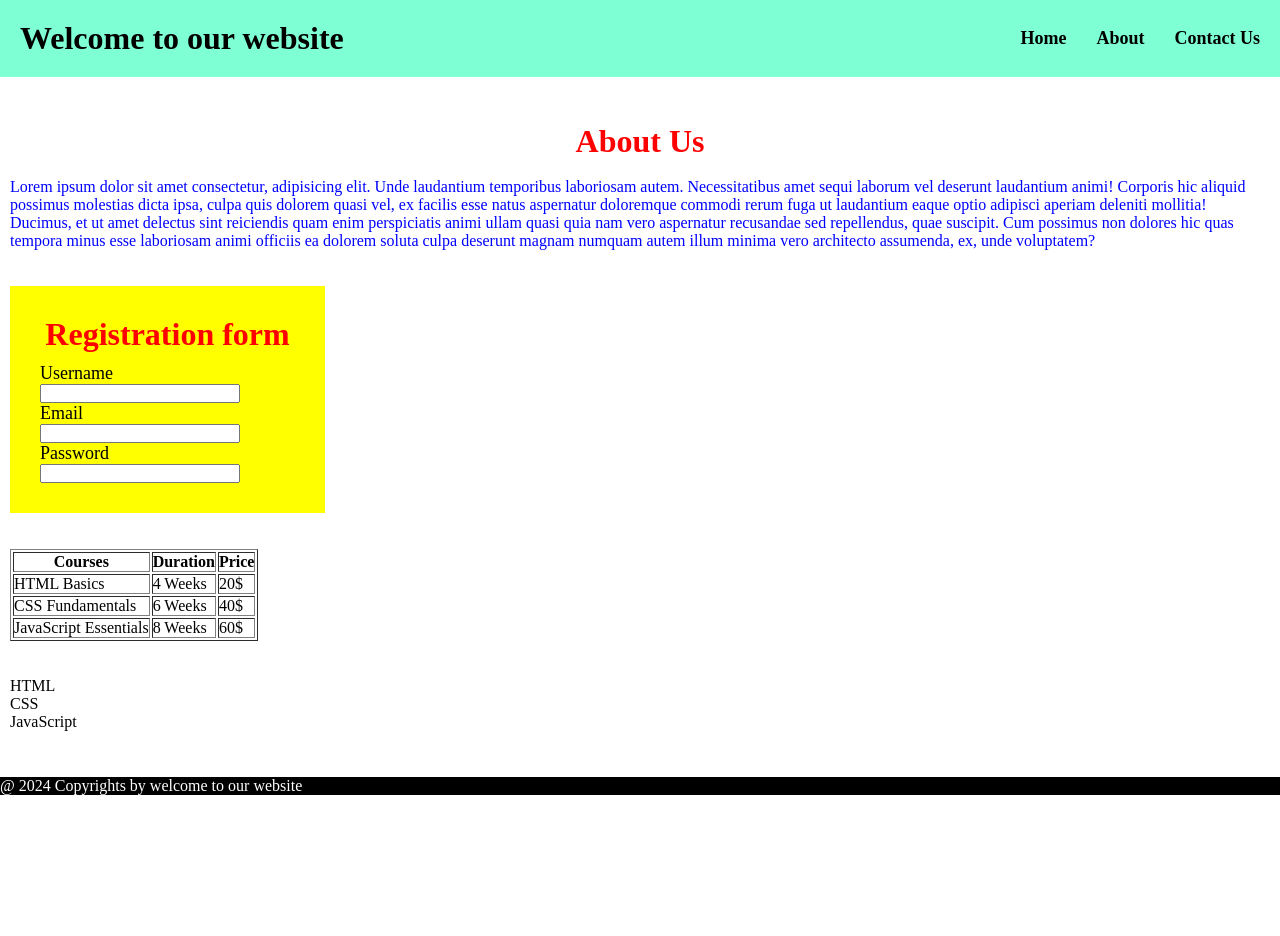
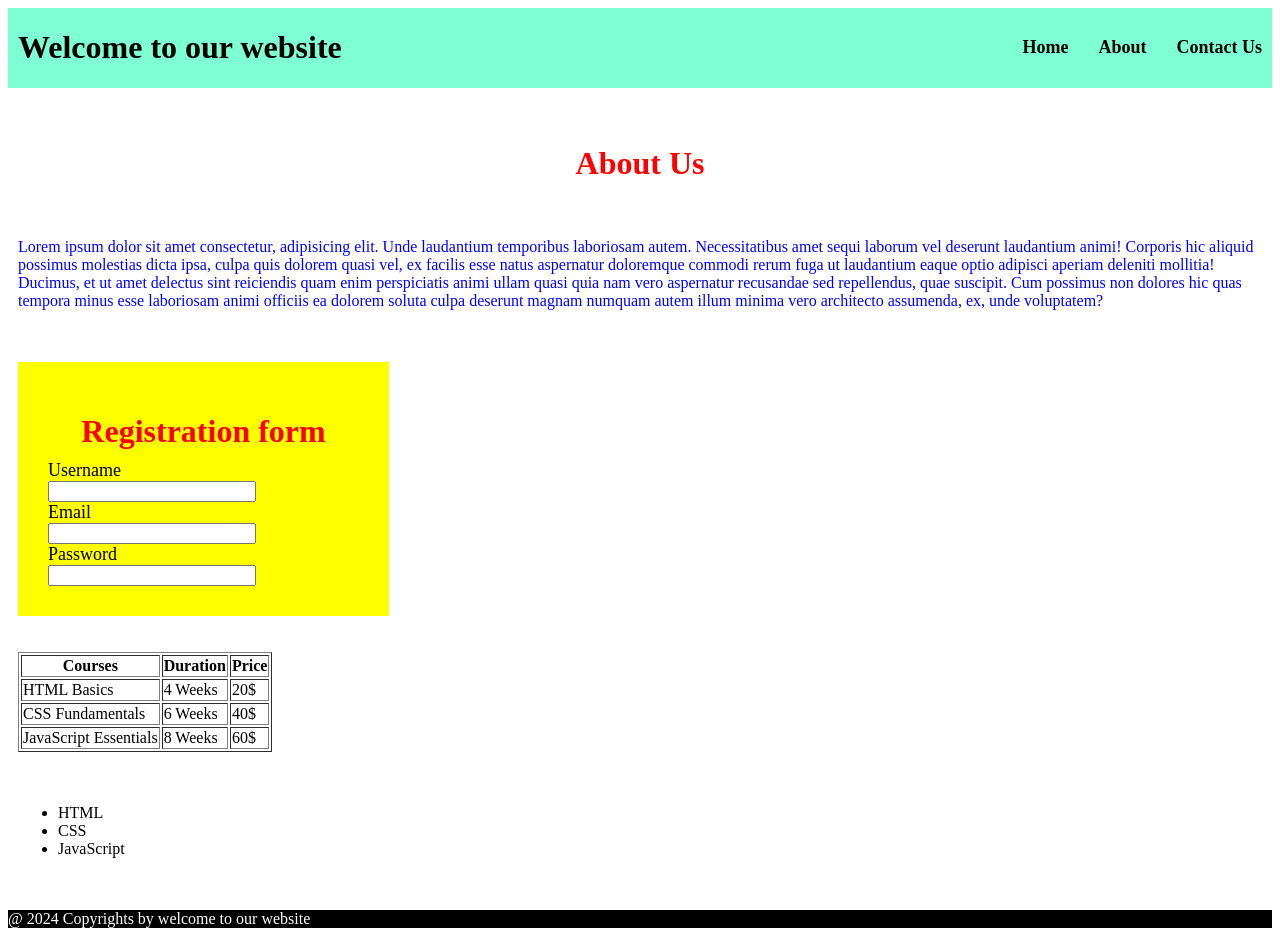
Before and after one commit to Valliappan2125/Simple-layout, a plain HTML site: page index.html in a window 1280 px wide. Before the commit the page ends 800 px from the top, so only its background shows below. Drawn offline with Linux system fonts and the light colour scheme.

Commit message:
second commit

```diff
--- a/style.css
+++ b/style.css
@@ -1,15 +1,9 @@
-*{
-    margin: 0;
-    padding: 0;
-    box-sizing: border-box;
-}
-
 header{
     display: flex;
     justify-content: space-between;
     align-items: center;
     background-color: aquamarine;
-    padding: 20px;
+    padding: 0px 10px;
 }
 
 main h1{
```
